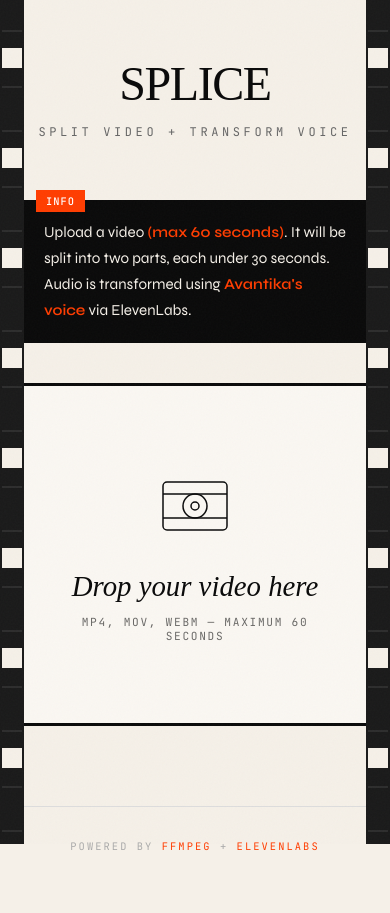
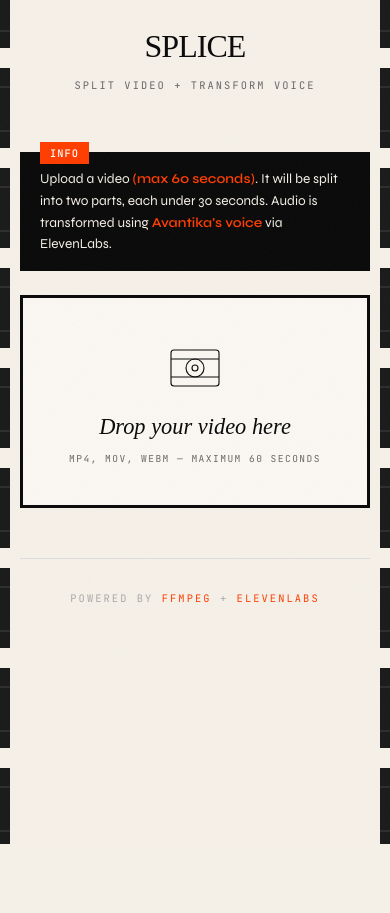
Before and after one commit to talentedT6D/splice, a Flask app: page / in a window 390 px wide. After the commit the page ends 844 px from the top, so only its background shows below. Run offline with Flask 3, Linux system fonts and the light colour scheme; parts of the project's set-up code (start-up, migrations or seed data) failed here and were passed over; some web fonts are replaced.

Commit message:
Enhanced mobile responsive styles

```diff
--- a/templates/index.html
+++ b/templates/index.html
@@ -561,23 +561,79 @@
         @media (max-width: 680px) {
             .film-border.left,
             .film-border.right {
-                width: 24px;
+                width: 16px;
+            }
+
+            .film-border.left::before,
+            .film-border.right::before {
+                width: 10px;
             }
 
             .container {
-                padding: 60px 16px;
+                padding: 40px 12px;
+                margin-left: 16px;
+                margin-right: 16px;
             }
 
             .logo {
-                font-size: 3rem;
+                font-size: 2.5rem;
             }
 
             .logo::after {
                 display: none;
             }
 
+            .tagline {
+                font-size: 0.65rem;
+                letter-spacing: 0.2em;
+            }
+
+            .info-banner {
+                padding: 16px 20px;
+                margin-bottom: 24px;
+            }
+
+            .info-banner p {
+                font-size: 0.85rem;
+                line-height: 1.6;
+            }
+
+            .upload-zone {
+                padding: 50px 20px;
+            }
+
+            .upload-icon {
+                width: 60px;
+                height: 60px;
+                margin-bottom: 16px;
+            }
+
+            .upload-title {
+                font-size: 1.4rem;
+            }
+
+            .upload-hint {
+                font-size: 0.6rem;
+            }
+
+            .results-header {
+                flex-direction: column;
+                align-items: flex-start;
+                gap: 12px;
+            }
+
+            .results-title {
+                font-size: 1.5rem;
+            }
+
             .download-grid {
                 grid-template-columns: 1fr;
+                gap: 10px;
+            }
+
+            .download-btn {
+                padding: 16px 20px;
+                font-size: 0.85rem;
             }
 
             .download-btn.voice-btn {
@@ -586,7 +642,65 @@
 
             .stats {
                 flex-direction: column;
-                gap: 16px;
+                gap: 12px;
+                padding: 16px 0;
+            }
+
+            .stat-value {
+                font-size: 1.5rem;
+            }
+
+            .stat-label {
+                font-size: 0.55rem;
+            }
+
+            .section-label {
+                font-size: 0.6rem;
+            }
+
+            .processing-visual {
+                width: 100px;
+                height: 70px;
+            }
+
+            .film-reel {
+                width: 50px;
+                height: 50px;
+            }
+
+            .processing-text {
+                font-size: 1.2rem;
+            }
+
+            .reset-btn {
+                padding: 16px;
+                font-size: 0.75rem;
+            }
+
+            .footer {
+                margin-top: 50px;
+            }
+        }
+
+        /* Extra small screens */
+        @media (max-width: 400px) {
+            .film-border.left,
+            .film-border.right {
+                width: 10px;
+            }
+
+            .container {
+                margin-left: 10px;
+                margin-right: 10px;
+                padding: 30px 10px;
+            }
+
+            .logo {
+                font-size: 2rem;
+            }
+
+            .upload-zone {
+                padding: 40px 16px;
             }
         }
     </style>
```
